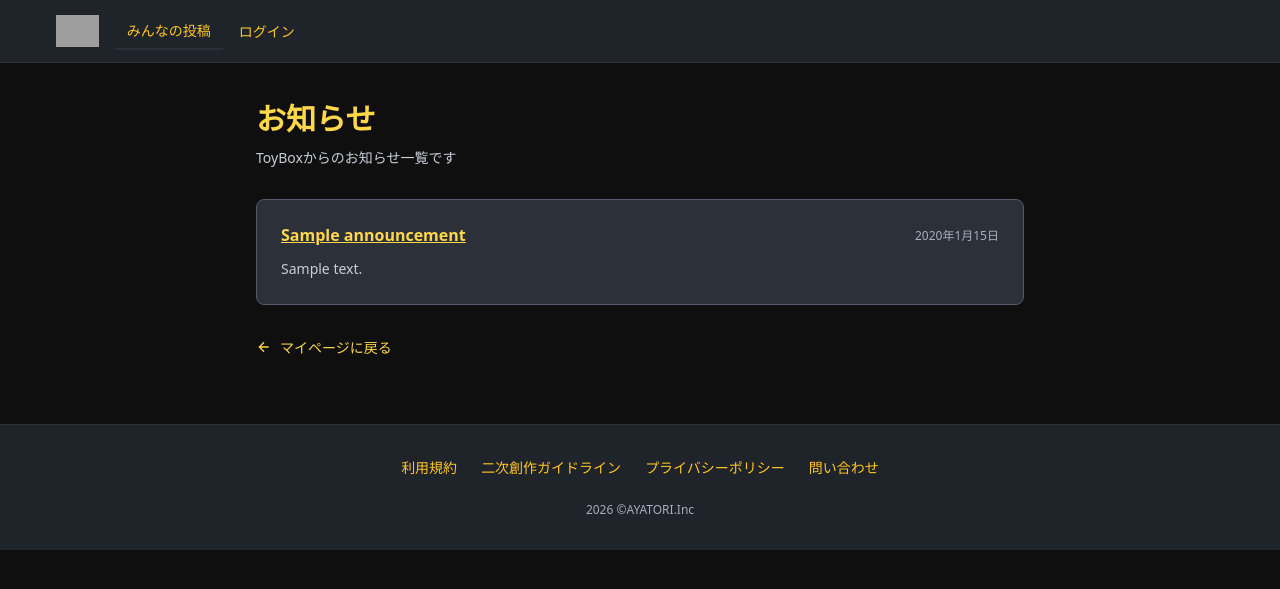
After one commit to challenge-marlin/toybox, a Django app: page /announcements/ in a window 1280 px wide. The commit adds this page. Shown: the top 589 px of the page. Run offline with Django 5.2, Linux system fonts and the light colour scheme; tables that the repository leaves empty hold one stand-in row (values such as "Sample post"); parts of the project's set-up code (start-up, migrations or seed data) failed here and were passed over; grey boxes are pictures that could not be loaded.

```diff
--- /dev/null
+++ b/backend/frontend/templates/frontend/announcements_list.html
@@ -0,0 +1,172 @@
+{% extends 'frontend/base.html' %}
+{% load static %}
+
+{% block title %}お知らせ一覧 - ToyBox{% endblock %}
+
+{% block extra_css %}
+<style>
+    .announcements-list-container {
+        max-width: 800px;
+        margin: 2rem auto;
+        padding: 0 1rem;
+    }
+
+    .announcements-list-header {
+        margin-bottom: 2rem;
+    }
+
+    .announcements-list-header h1 {
+        color: var(--steam-gold-300);
+        font-size: 1.875rem;
+        font-weight: 700;
+        margin-bottom: 0.5rem;
+    }
+
+    .announcements-list-header p {
+        color: var(--steam-iron-200);
+        font-size: 0.875rem;
+    }
+
+    .announcements-list {
+        display: flex;
+        flex-direction: column;
+        gap: 1rem;
+    }
+
+    .announcement-item {
+        background: var(--steam-iron-800);
+        border: 1px solid var(--steam-iron-600);
+        border-radius: 8px;
+        padding: 1.5rem;
+        transition: border-color 0.2s, background 0.2s;
+    }
+
+    .announcement-item:hover {
+        border-color: var(--steam-iron-500);
+        background: var(--steam-iron-750);
+    }
+
+    .announcement-item a {
+        text-decoration: none;
+        color: inherit;
+        display: block;
+    }
+
+    .announcement-item-header {
+        display: flex;
+        align-items: center;
+        justify-content: space-between;
+        margin-bottom: 0.75rem;
+    }
+
+    .announcement-item-title-section {
+        display: flex;
+        align-items: center;
+        gap: 0.5rem;
+        flex: 1;
+    }
+
+    .announcement-item-new {
+        background: #dc2626;
+        color: white;
+        font-size: 0.625rem;
+        font-weight: 600;
+        padding: 0.125rem 0.375rem;
+        border-radius: 4px;
+        letter-spacing: 0.05em;
+    }
+
+    .announcement-item-title {
+        color: var(--steam-gold-300);
+        font-size: 1rem;
+        font-weight: 600;
+        margin: 0;
+        text-decoration: underline;
+    }
+
+    .announcement-item-date {
+        font-size: 0.75rem;
+        color: var(--steam-iron-300);
+        white-space: nowrap;
+    }
+
+    .announcement-item-preview {
+        color: var(--steam-iron-200);
+        font-size: 0.875rem;
+        line-height: 1.6;
+        margin-top: 0.5rem;
+        display: -webkit-box;
+        -webkit-line-clamp: 2;
+        -webkit-box-orient: vertical;
+        overflow: hidden;
+    }
+
+    .announcements-empty {
+        background: var(--steam-iron-800);
+        border: 1px solid var(--steam-iron-600);
+        border-radius: 8px;
+        padding: 3rem;
+        text-align: center;
+        color: var(--steam-iron-300);
+        font-size: 0.875rem;
+    }
+
+    .back-link {
+        display: inline-flex;
+        align-items: center;
+        gap: 0.5rem;
+        margin-top: 2rem;
+        color: var(--steam-gold-300);
+        text-decoration: none;
+        font-size: 0.875rem;
+        transition: color 0.2s;
+    }
+
+    .back-link:hover {
+        color: var(--steam-gold-200);
+    }
+</style>
+{% endblock %}
+
+{% block content %}
+<div class="announcements-list-container">
+    <div class="announcements-list-header">
+        <h1>お知らせ</h1>
+        <p>ToyBoxからのお知らせ一覧です</p>
+    </div>
+
+    {% if announcements_with_new %}
+        <div class="announcements-list">
+            {% for item in announcements_with_new %}
+                <div class="announcement-item">
+                    <a href="/announcement/{{ item.announcement.id }}/">
+                        <div class="announcement-item-header">
+                            <div class="announcement-item-title-section">
+                                {% if item.is_new %}
+                                    <span class="announcement-item-new">NEW</span>
+                                {% endif %}
+                                <h2 class="announcement-item-title">{{ item.announcement.title }}</h2>
+                            </div>
+                            <span class="announcement-item-date">{{ item.announcement.created_at|date:"Y年n月j日" }}</span>
+                        </div>
+                        <div class="announcement-item-preview">
+                            {{ item.announcement.content|truncatewords:30 }}
+                        </div>
+                    </a>
+                </div>
+            {% endfor %}
+        </div>
+    {% else %}
+        <div class="announcements-empty">
+            お知らせはありません
+        </div>
+    {% endif %}
+
+    <a href="/me/" class="back-link">
+        <svg width="16" height="16" viewBox="0 0 24 24" fill="none" stroke="currentColor" stroke-width="2">
+            <path d="M19 12H5M12 19l-7-7 7-7"/>
+        </svg>
+        マイページに戻る
+    </a>
+</div>
+{% endblock %}
--- a/backend/frontend/urls.py
+++ b/backend/frontend/urls.py
@@ -15,6 +15,7 @@ urlpatterns = [
     path('collection/', views.collection, name='collection'),
     path('profile/', views.profile, name='profile'),
     path('profile/view/', views.profile_view, name='profile-view'),
+    path('announcements/', views.announcements_list, name='announcements-list'),
     path('announcement/<int:announcement_id>/', views.announcement_detail, name='announcement-detail'),
     path('terms/', views.terms, name='terms'),
     path('terms/agree/', views.terms_agree, name='terms-agree'),
--- a/backend/frontend/views.py
+++ b/backend/frontend/views.py
@@ -172,6 +172,33 @@ def profile(request):
 def profile_view(request):
     """Profile view page."""
     return render(request, 'frontend/profile_view.html')
+
+
+def announcements_list(request):
+    """Announcements list page."""
+    from .models import Announcement
+    from django.utils import timezone
+    from datetime import timedelta
+
+    announcements = Announcement.objects.filter(
+        is_active=True
+    ).order_by('-created_at')
+
+    # 3日以内のお知らせにNEWフラグを付ける
+    now = timezone.now()
+    three_days_ago = now - timedelta(days=3)
+
+    announcements_with_new = []
+    for announcement in announcements:
+        is_new = announcement.created_at >= three_days_ago
+        announcements_with_new.append({
+            'announcement': announcement,
+            'is_new': is_new
+        })
+
+    return render(request, 'frontend/announcements_list.html', {
+        'announcements_with_new': announcements_with_new
+    })
 
 
 def announcement_detail(request, announcement_id):
```
Also changed, not shown: backend/frontend/templates/frontend/me.html (+15 -1 lines), CLEANUP_SUMMARY.md (line endings or trailing spaces), backend/adminpanel/templates/adminpanel/discord_bot_post.html (line endings or trailing spaces), backend/frontend/static/frontend/css/onboarding.css (line endings or trailing spaces), backend/frontend/templates/frontend/derivative_guidelines.html (line endings or trailing spaces), backend/submissions/migrations/0004_submission_thumbnail.py, 1 other file.
